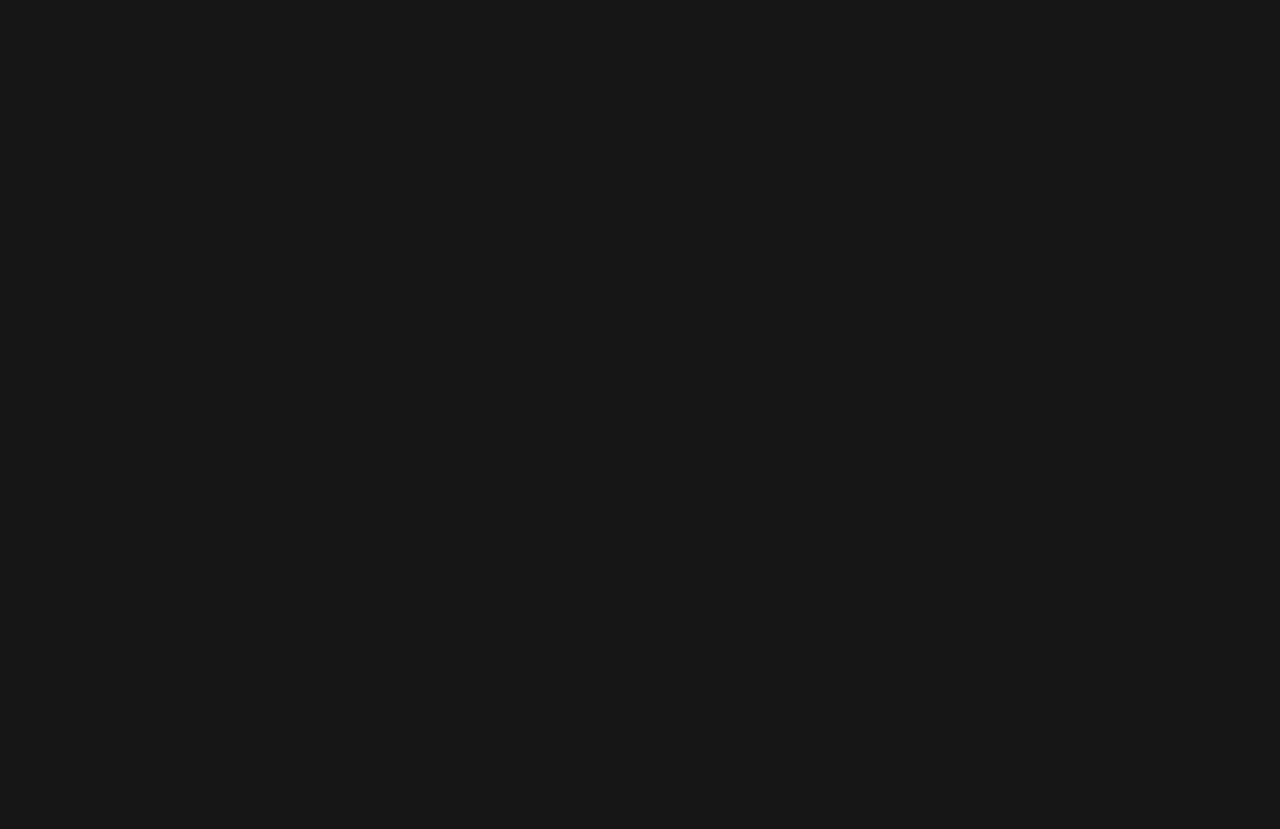
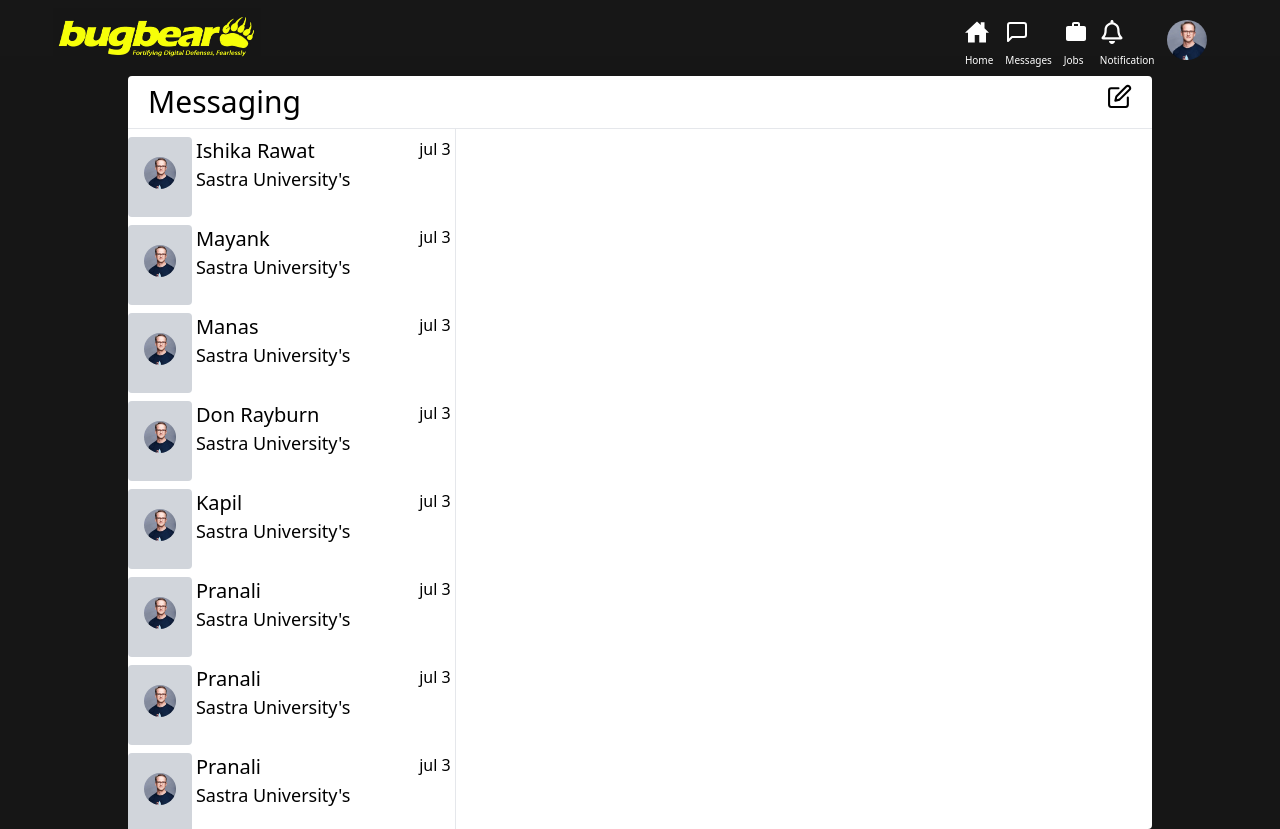
Before and after one commit to aekutetechnologies/bugbearfr, a React (Create React App) app: page /dashboard/message in a window 1280 px wide. Before the commit this address had no page. Before the commit the page ends 800 px from the top, so only its background shows below. Built offline with nearby package versions, Linux system fonts and the light colour scheme.

Commit message:
18 commit

```diff
--- a/src/App.tsx
+++ b/src/App.tsx
@@ -12,6 +12,8 @@ import ExamPage from './components/Exampage/ExamPage';
 import DashBoard from './components/dashboard/DashBoard';
 import UserProfile from './components/userProfile/UserProfile';
 import DashboardHome from './components/dash home/DashboardHome';
+import Message from './components/message/Message';
+import Jobs from './components/jobs/Jobs';
 
 function App() {
   return (
@@ -26,10 +28,10 @@ function App() {
       <Route path='/loginafter' element={<AfterLogin/>}></Route>
       <Route path='/exampage' element={<ExamPage/>}></Route>
       <Route path='/dashboard' element={<DashBoard/>}>
-
         <Route index element={<DashboardHome />} /> {/* Default dashboard home route */}
         <Route path='home' element={<DashboardHome />} /> {/* Explicit home route */}
-
+        <Route path='message' element={<Message/>}/>
+        <Route path='jobs' element={<Jobs/>}/>
         <Route path='userprofile' element={<UserProfile/>}></Route>
       </Route>
       <Route path='/user' element={<Home/>}></Route>
--- a/src/components/dashboard/DashBoard.tsx
+++ b/src/components/dashboard/DashBoard.tsx
@@ -13,6 +13,7 @@ import { FiMessageSquare } from "react-icons/fi";
 import { FaRegBell } from "react-icons/fa";
 import user_man from './images/user_man.jpeg'
 import Post from '../Post/Post';
+import { MdWork } from "react-icons/md";
 import Navbar from '../nav/Navbar';
 import { Link, Outlet } from 'react-router-dom';
 const DashBoard = () => {
@@ -25,7 +26,8 @@ const DashBoard = () => {
                 <div className='text-2xl text-white mr-5 mt-4 flex gap-3'>
                     {/* <Link to="/login"><span>Login</span></Link>/<Link to='/signupclient'><span>Signup</span></Link> */}
                     <div><Link to='/dashboard/home'><IoHomeSharp/><p className='text-[10px]'>Home</p></Link></div>
-                    <div><FiMessageSquare/><p className='text-[10px]'>Messages</p></div>
+                    <div><Link to='/dashboard/message'><FiMessageSquare/><p className='text-[10px]'>Messages</p></Link></div>
+                    <div><Link to='/dashboard/jobs'><MdWork/><p className='text-[10px]'>Jobs</p></Link></div>
                     <div><FaRegBell/><p className='text-[10px]'>Notification</p></div>
                     <div><Link to='/dashboard/userprofile'><div className='h-10 w-10  overflow-none'><img src={user_man} alt="" className='h-full w-full rounded-full rounded-[100%]' /></div></Link></div>
                 </div>
--- /dev/null
+++ b/src/components/jobs/Jobs.tsx
@@ -0,0 +1,77 @@
+// import React from 'react'
+
+// const Jobs = () => {
+//   return (
+//     <div>
+
+//     </div>
+//   )
+// }
+
+// export default Jobs
+import React, { useState } from 'react';
+
+type Job = {
+    id: number;
+    company: string;
+    position: string;
+    description: string;
+};
+
+const jobs: Job[] = [
+    { id: 1, company: 'Company A', position: 'Developer', description: 'Job description for Developer at Company A' },
+    { id: 2, company: 'Company B', position: 'Designer', description: 'Job description for Designer at Company B' },
+    { id: 3, company: 'Company C', position: 'Manager', description: 'Job description for Manager at Company C' },
+];
+
+const Jobs: React.FC = () => {
+    const [selectedJob, setSelectedJob] = useState<Job | null>(null);
+    const [notifications, setNotifications] = useState<Job[]>(jobs);
+
+    const handleJobClick = (job: Job) => {
+        setSelectedJob(job);
+    };
+
+    const handleCloseNotification = (id: number) => {
+        setNotifications(notifications.filter(job => job.id !== id));
+    };
+
+    return (
+        <div className='w-[85%] bg-white m-auto rounded'>
+            <div className=''>
+            {notifications.map(job => (
+                <div key={job.id} className="flex items-center justify-between bg-gray-100 p-2 mb-2 rounded">
+                    <div>
+                        <h3 className="font-semibold">{job.company}</h3>
+                        <p>{job.position}</p>
+                    </div>
+                    <div>
+                        <button
+                            onClick={() => handleJobClick(job)}
+                            className="bg-blue-500 text-white px-2 py-1 rounded mr-2"
+                        >
+                            View
+                        </button>
+                        <button
+                            onClick={() => handleCloseNotification(job.id)}
+                            className="bg-red-500 text-white px-2 py-1 rounded"
+                        >
+                            Close
+                        </button>
+                    </div>
+                </div>
+            ))}
+            </div>
+            {selectedJob && (
+                <div className="col-span-2 bg-white p-4 rounded shadow-md">
+                    <h2 className="text-lg font-bold mb-2">{selectedJob.company}</h2>
+                    <h3 className="text-md font-semibold mb-2">{selectedJob.position}</h3>
+                    <p>{selectedJob.description}</p>
+                </div>
+            )}
+
+        </div>
+    );
+};
+
+export default Jobs;
--- /dev/null
+++ b/src/components/message/Message.tsx
@@ -0,0 +1,138 @@
+import React, { useState } from 'react'
+import user from '../image/user_man.jpeg'
+import { FiEdit } from "react-icons/fi";
+import './message.css'
+interface MessageData {
+    name: string;
+    uni: string;
+    date: string;
+    msg: string;
+    image: string;
+}
+
+const data: MessageData[] = [
+    {
+        name: 'Ishika Rawat',
+        uni: "Sastra University's",
+        date: 'jul 3',
+        msg: "Ishika is good girl",
+        image: user
+    },
+    {
+        name: 'Mayank',
+        uni: "Sastra University's",
+        date: 'jul 3',
+        msg: "mayank is good boy",
+        image: user
+    },
+    {
+        name: 'Manas',
+        uni: "Sastra University's",
+        date: 'jul 3',
+        msg: "Manas is good girl",
+        image: user
+    },
+    {
+        name: 'Don Rayburn',
+        uni: "Sastra University's",
+        date: 'jul 3',
+        msg: "Don is good girl",
+        image: user
+    },
+    {
+        name: 'Kapil',
+        uni: "Sastra University's",
+        date: 'jul 3',
+        msg: "Kapil is good girl",
+        image: user
+    },
+    {
+        name: 'Pranali',
+        uni: "Sastra University's",
+        date: 'jul 3',
+        msg: "Pranali is good girl",
+        image: user
+    }, {
+        name: 'Pranali',
+        uni: "Sastra University's",
+        date: 'jul 3',
+        msg: "Pranali is good girl",
+        image: user
+    },
+    {
+        name: 'Pranali',
+        uni: "Sastra University's",
+        date: 'jul 3',
+        msg: "Pranali is good girl",
+        image: user
+    },
+    {
+        name: 'Pranali',
+        uni: "Sastra University's",
+        date: 'jul 3',
+        msg: "Pranali is good girl",
+        image: user
+    }
+]
+const Message = () => {
+    const [msgBox, setMsgBox] = useState(false);
+    const [itemNo, setItemNo] = useState<number | null>(null)
+    const showMsg = (index: number) => {
+        setItemNo(index)
+        setMsgBox(true)
+    }
+    return (
+        <>
+            <div className='bg-white w-[80%] m-auto rounded mt-5'>
+                <div className='flex justify-evenly w-full border-b py-2'>
+                    <p className='text-3xl font-medium ml-5'>Messaging</p>
+                    <FiEdit size={25} className='ml-auto mr-5' />
+                </div>
+                <div className='flex'>
+                    <div className='msg_list w-[32%] border-r'>
+                        {data.map((item, index) => {
+                            return (
+                                <>
+                                    <div>
+                                        <div className='flex w-full mt-2' onClick={() => showMsg(index)}>
+                                            <div className='w-20 h-20 rounded bg-gray-300 '>
+                                                <img src={item.image} alt="" className='rounded-full m-auto mt-5 h-8 w-8' />
+                                            </div>
+                                            <div className='w-full px-1'>
+                                                <div className='w-full flex justify-evenly'>
+                                                    <p className='text-xl font-medium'>{item.name}</p>
+                                                    <span className='ml-auto'>{item.date}</span>
+                                                </div>
+                                                <p className='text-lg'>{item.uni}</p>
+                                            </div>
+                                        </div>
+
+                                    </div>
+                                </>
+                            )
+                        })}
+                    </div>
+                    {msgBox && itemNo !== null && (
+                        <div className='w-[68%]'>
+                            <h2 className='text-2xl font-bold border-b py-2'>{data[itemNo].name}</h2>
+                            <div className='mx-2 bg-gray-300 rounded-[10px] h-[500px] flex mt-2 flex-col'>
+                                <div className='flex ml-4 mt-2'>
+                                    <img src={data[itemNo].image} alt="" className='h-8 w-8 rounded-full' />
+                                    <div className='rounded border p-2'>
+                                        <p className='text-md'>{data[itemNo].msg}</p>
+                                    </div>
+                                </div>
+                                <div className='mt-auto border-t rounded-b-[10px] h-14'>
+                                    <input type="text" placeholder='Write a masssege...' className='w-full text-black border-none outline-none bg-gray-300'/>
+                                </div>
+                            </div>
+                        </div>
+                    )}
+
+                </div>
+            </div>
+        </>
+    )
+}
+
+export default Message
--- /dev/null
+++ b/src/components/message/message.css
@@ -0,0 +1,4 @@
+.msg_list{
+    overflow: auto;
+    height: 700px;
+}
```
